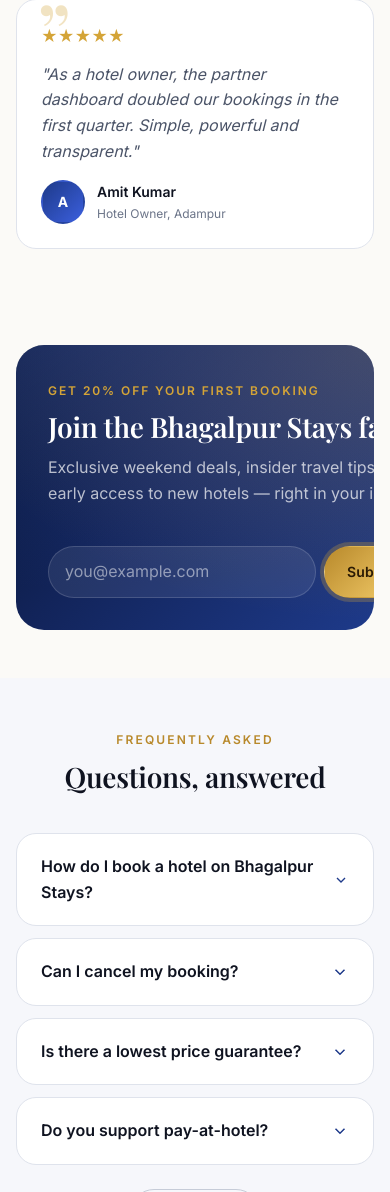
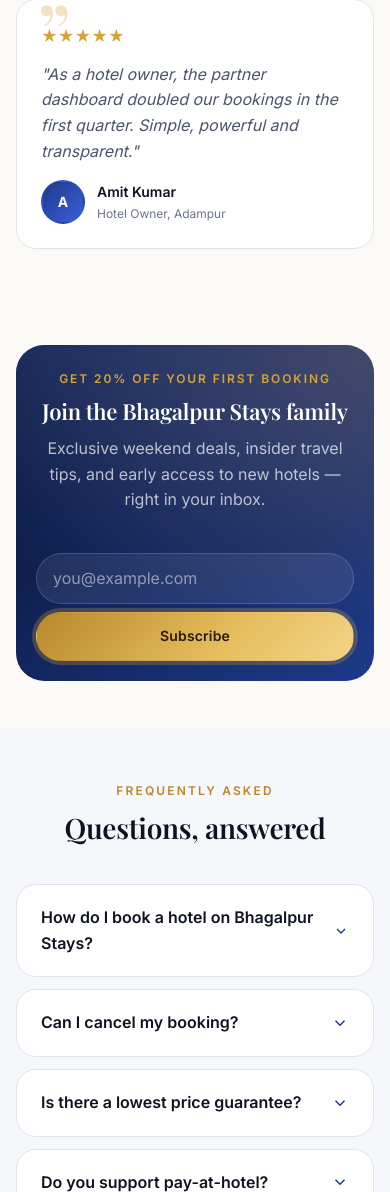
Before and after one commit to raj44-77/bhagalpur-stays, a FastAPI app: page / in a window 390 px wide. Shown: the part 5308-6500 px from the top of the page. Run offline with FastAPI, Linux system fonts and the light colour scheme; data that the repository does not hold is empty; parts of the project's set-up code (start-up, migrations or seed data) failed here and were passed over; some web fonts are replaced.

Commit message:
Fix mobile responsive issues

```diff
--- a/app/static/css/navbar.css
+++ b/app/static/css/navbar.css
@@ -189,4 +189,52 @@
 @media (max-width: 500px) {
   .footer-grid { grid-template-columns: 1fr; }
   .footer-brand { grid-column: span 1; }
+}/* Mobile fixes for newsletter and footer */
+@media (max-width: 600px) {
+  .newsletter-block {
+    grid-template-columns: 1fr !important;
+    padding: var(--s-5) !important;
+    text-align: center;
+  }
+  .newsletter-block h2 {
+    font-size: var(--fs-xl) !important;
+  }
+  .newsletter {
+    flex-direction: column !important;
+    gap: 8px !important;
+  }
+  .newsletter input {
+    width: 100% !important;
+    min-width: 0 !important;
+  }
+  .newsletter .btn {
+    width: 100% !important;
+  }
+  .footer-grid {
+    grid-template-columns: 1fr 1fr !important;
+    gap: var(--s-5) !important;
+  }
+  .footer-brand {
+    grid-column: span 2 !important;
+  }
+  .footer-bottom {
+    flex-direction: column !important;
+    text-align: center !important;
+    gap: var(--s-3) !important;
+  }
+  .socials {
+    justify-content: center !important;
+  }
 }
+@media (max-width: 400px) {
+  .footer-grid {
+    grid-template-columns: 1fr !important;
+  }
+  .footer-brand {
+    grid-column: span 1 !important;
+  }
+}
+  .newsletter-block h2 {
+  word-break: break-word;
+  hyphens: auto;
+}
```
